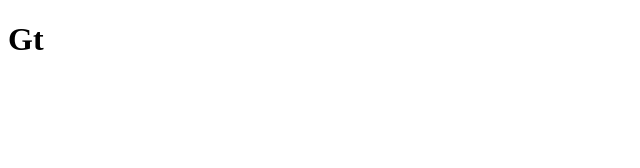
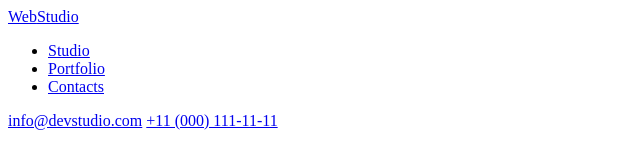
Before and after one commit to SergiyVo/goit-markup-hw-01, a plain HTML site: page index.html in a window 1280 px wide. Shown: the whole page, without its empty margins (0-640 px from the left). Drawn offline with Linux system fonts and the light colour scheme.

Commit message:
Update index.html

```diff
--- a/index.html
+++ b/index.html
@@ -6,6 +6,21 @@
     <title>Document</title>
   </head>
   <body>
-    <h1>Gt</h1>
+    <header class="header">
+      <a class="header-logo" href="./index.html" lang="en"
+        ><span class="accent">Web</span>Studio</a
+      >
+      <nav>
+        <ul>
+          <li><a class="header-link" href="#">Studio</a></li>
+          <li><a class="header-link" href="#">Portfolio</a></li>
+          <li><a class="header-link" href="#">Contacts</a></li>
+        </ul>
+      </nav>
+      <a class="contacts-link" href="mailto:info@devstudio.com"
+        >info@devstudio.com</a
+      >
+      <a class="contacts-link" href="tel:+110001111111">+11 (000) 111-11-11</a>
+    </header>
   </body>
 </html>
```
